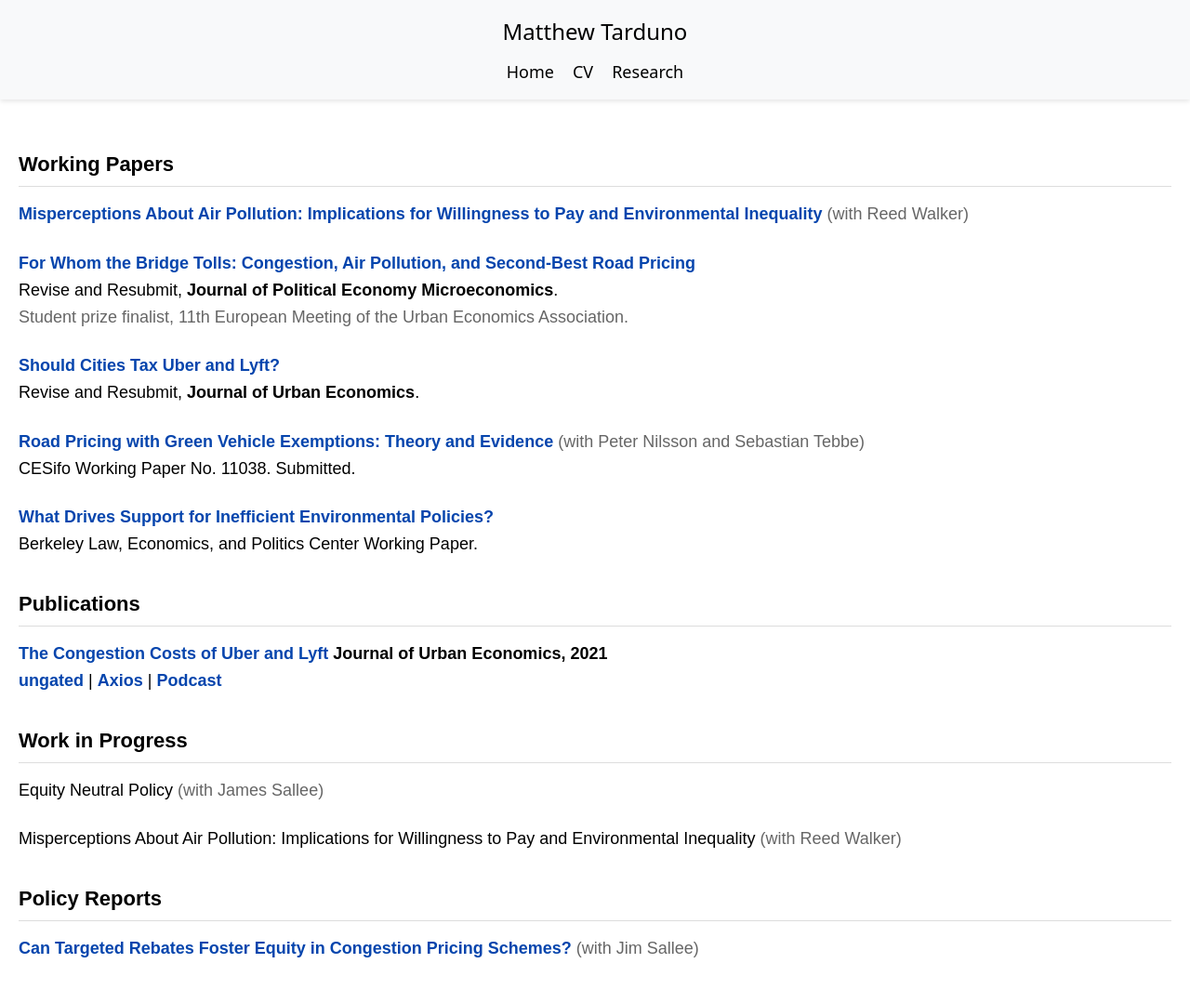
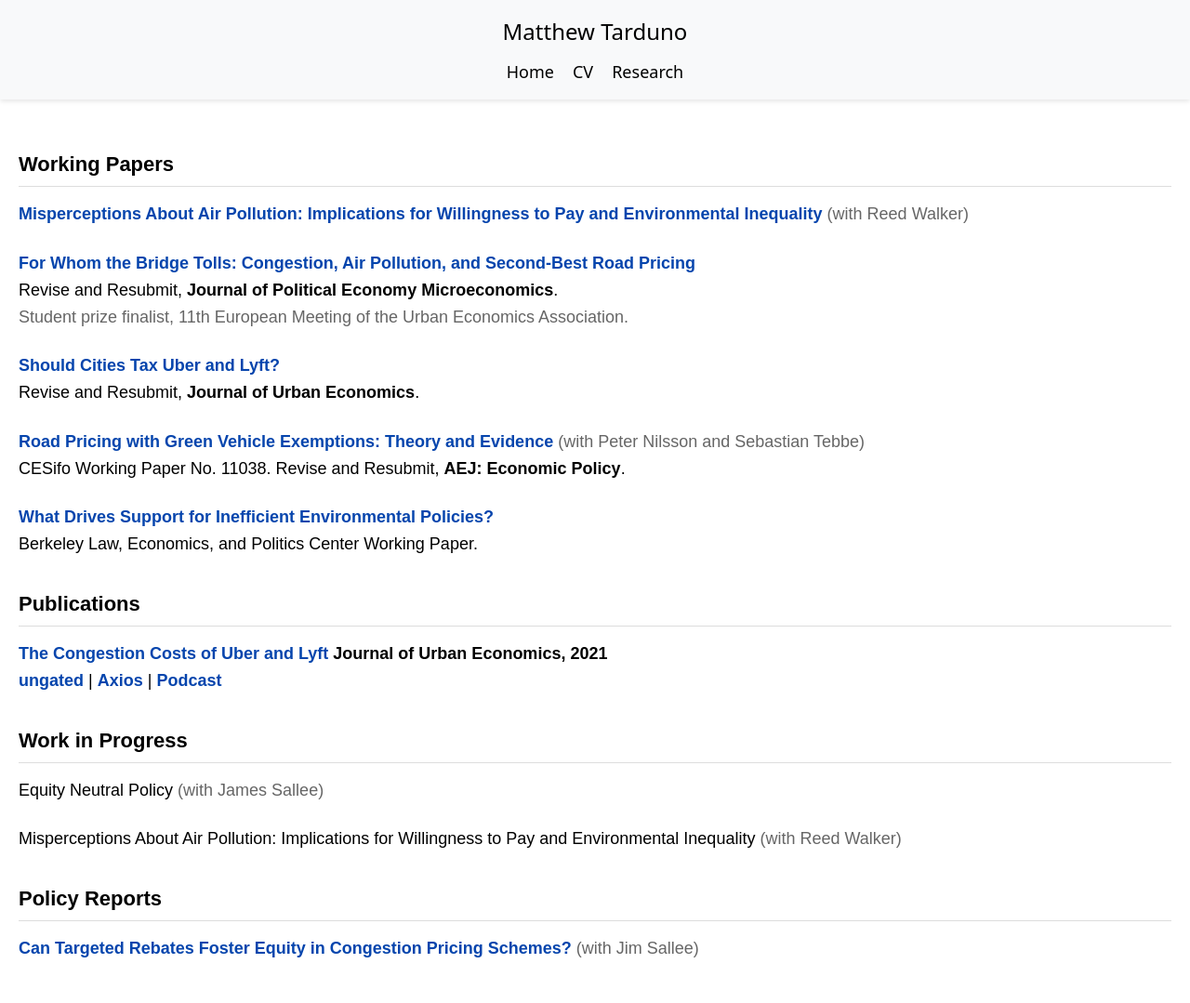
Before and after one commit to Matt-Tarduno/Matt-Tarduno.github.io, a Jekyll site: the page built from research_mobile/index.html, in a window 1280 px wide. Shown: the whole page at 93% size. Built offline with Jekyll 4.4.1, drawn with Linux system fonts in a browser that asks for light colours.

Commit message:
Update index.html

```diff
--- a/research_mobile/index.html
+++ b/research_mobile/index.html
@@ -144,7 +144,7 @@ title: Research
     <p>
       <a href="https://papers.ssrn.com/sol3/papers.cfm?abstract_id=4788237" target="_blank">Road Pricing with Green Vehicle Exemptions: Theory and Evidence</a>
       <span> (with Peter Nilsson and Sebastian Tebbe)</span><br>
-      CESifo Working Paper No. 11038. Submitted.
+      CESifo Working Paper No. 11038. Revise and Resubmit, <span class="journal">AEJ: Economic Policy</span>.
     </p>
 
     <p>
```
